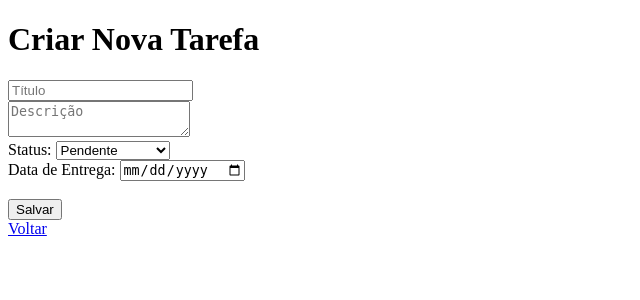
After one commit to vinidev23/task_flow, a Flask app: page /nova in a window 1280 px wide. The commit adds this page. Shown: the top 300 px of the page, without its empty margins (0-640 px from the left). Run offline with Flask 3, Linux system fonts and the light colour scheme; the visitor is signed in with stand-in values (Sample User, id 1).

Commit message:
Adicionando função de adicionar tarefa, descrição, o status e a data de entrega no painel

```diff
--- a/app/routes.py
+++ b/app/routes.py
@@ -2,6 +2,7 @@ from flask import Blueprint, render_template, request, redirect, url_for, flash
 from flask_login import login_required, current_user
 from .models import Task
 from . import db
+from datetime import datetime
 
 main = Blueprint('main', __name__)
 
@@ -14,3 +15,36 @@ def home():
 def dashboard():
     tarefas = Task.query.filter_by(user_id = current_user.id).order_by(Task.due_date).all()
     return render_template('dashboard.html', tarefas = tarefas)
+
+@main.route('/nova', methods=['GET', 'POST'])
+@login_required
+def nova_tarefa():
+    if request.method == 'POST':
+        titulo = request.form['title']
+        descricao = request.form['description']
+        status = request.form['status']
+        data_entrega = request.form['due_date']
+
+        if data_entrega:
+            try:
+                data_entrega = datetime.strptime(data_entrega, '%Y-%m-%d').date()
+            except ValueError:
+                flash('Data inválida')
+                return redirect(url_for('main.nova_tarefa'))
+        else:
+            data_entrega = None
+
+        nova = Task(
+            title=titulo,
+            description=descricao,
+            status=status,
+            due_date=data_entrega,
+            user_id=current_user.id
+        )
+
+        db.session.add(nova)
+        db.session.commit()
+        flash('Tarefa criada com sucesso!')
+        return redirect(url_for('main.dashboard'))
+
+    return render_template('nova_tarefa.html')
--- a/app/templates/dashboard.html
+++ b/app/templates/dashboard.html
@@ -20,7 +20,7 @@
                     <strong>{{ t.title }}</strong> - {{ t.status }} - Entrega: {{ t.due_date or "Sem Data" }}
                     <a href="#">Editar</a> | <a href="#">Excluir</a>
                 </li>
-                {{% endfor %}}
+                {% endfor %}
         </ul>
     {% else %}
         <p>Nenhuma tarefa encontrada.</p>
--- /dev/null
+++ b/app/templates/nova_tarefa.html
@@ -0,0 +1,31 @@
+<!DOCTYPE html>
+<html lang="pt-br">
+<head>
+    <meta charset="UTF-8">
+    <meta name="viewport" content="width=device-width, initial-scale=1.0">
+    <title>TaskFlow - Nova Tarefa</title>
+</head>
+<body>
+
+    <h1>Criar Nova Tarefa</h1>
+
+    <form method="POST">
+        <input type="text" name="title" placeholder="Título" required><br>
+        <textarea name="description" placeholder="Descrição"></textarea><br>
+
+    <label>Status:</label>
+    <select name="status" required>
+        <option value="Pendente">Pendente</option>
+        <option value="Em Andamento">Em Andamento</option>
+        <option value="Concluído">Concluído</option>
+    </select><br>
+
+    <label>Data de Entrega:</label>
+    <input type="date" name="due_date"><br><br>
+
+    <button type="submit">Salvar</button>
+    </form>
+
+    <a href="{{ url_for('main.dashboard') }}">Voltar</a>
+</body>
+</html>
```
